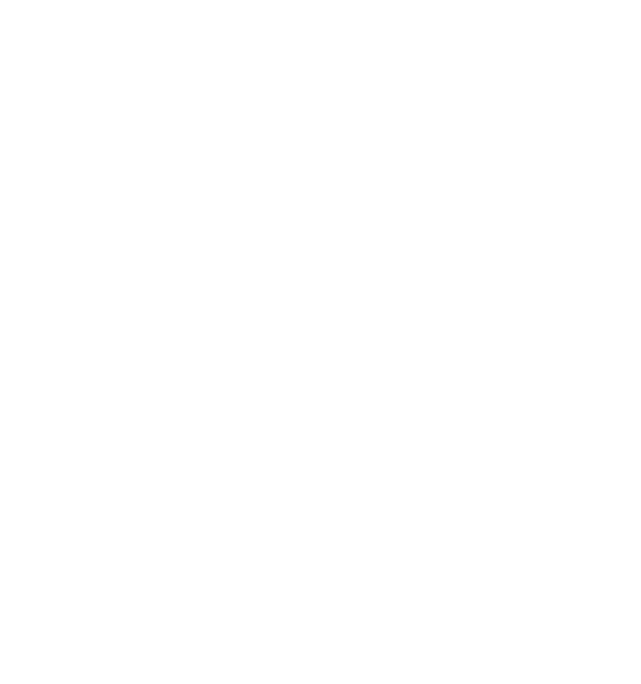
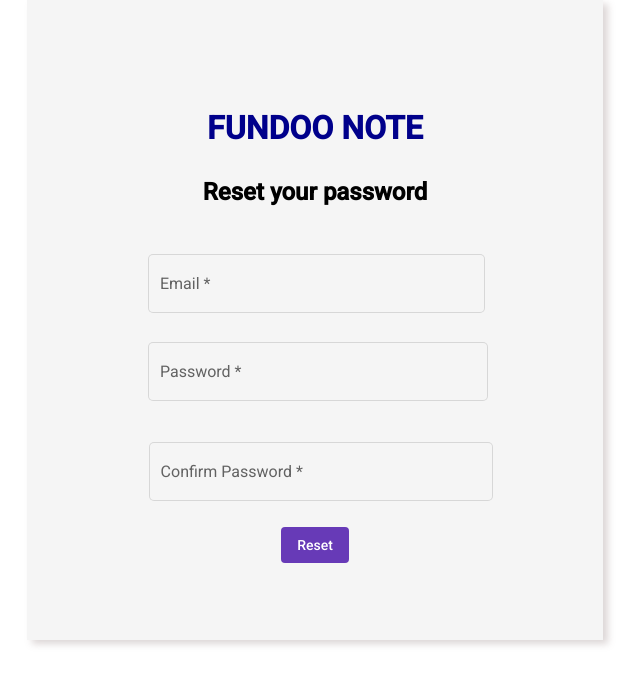
Before and after one commit to sri25-13/FundooNotesFrontEnd, an Angular app: page /reset in a window 1280 px wide. Before the commit this address led to /. Shown: the top 684 px of the page, without its empty margins (325-966 px from the left). Built offline with nearby package versions, Linux system fonts and the light colour scheme.

Commit message:
[harshini].Added Fundoo frontend user implementation

```diff
--- a/src/app/Component/register/register.component.html
+++ b/src/app/Component/register/register.component.html
@@ -54,7 +54,7 @@
       </div>
       </div>
           <div>
-            <button mat-raised-button color="primary" (click)="registration()">Register</button>
+            <button mat-raised-button color="primary" (click)="registrationForm()">Register</button>
         </div>
         <div class="login" >
             <span>Already registered? <a href="login">Login</a></span>
--- a/src/app/Component/register/register.component.ts
+++ b/src/app/Component/register/register.component.ts
@@ -19,27 +19,28 @@ export class RegisterComponent implements OnInit {
    email = new FormControl('', [ Validators.required, Validators.email,Validators.pattern('^[a-z0-9._%+-]+@[a-z0-9.-]+\.[a-z]{2,4}$'), ]);
      password = new FormControl('', [ Validators.required, Validators.minLength(6), ]);
      confirmpassword = new FormControl('', [ Validators.required, Validators.minLength(6),]);
-  registration() {
-    let fname = new String(this.firstName.value);
-    let lname = new String(this.lastName.value);
-    let pwd = new String(this.password.value);
-    let cpwd=new String(this.confirmpassword.value);
-    if (fname.length >= 4 && lname.length >= 4 && pwd.length >= 6 && pwd==cpwd) {
+  registrationForm(){
+  debugger;
+     let fname = new String(this.firstName.value);
+     let lname = new String(this.lastName.value);
+     let pwd = new String(this.password.value);
+     if(fname.length>=3 && lname.length>=4 && pwd.length>=6)
+     {
       const form = {
         firstName: this.firstName.value,
         lastName: this.lastName.value,
-        email: this.email.value,
+        email:this.email.value,
         password: this.password.value,
         confirmpassword:this.confirmpassword.value
       };
       this.service.registration(form).subscribe(
         (result) => {
-          console.log('result :', result);
           this.snackBar.open('Registered Successfully', 'Dismiss', { duration: 2000 });
-        });
+        },
+
+        (error) => {
+          this.snackBar.open('Registration Failed. invalid credentials', '', { duration: 2000 });
+      });
     }
-        (_error: any) => {
-          this.snackBar.open('Registration Failed. invalid credentials', '', { duration: 2000 });
-      };
   }
 }
--- a/src/app/Services/user.service.ts
+++ b/src/app/Services/user.service.ts
@@ -7,14 +7,15 @@ import { HttpClient} from '@angular/common/http';
 })
 export class UserService {
 
-  constructor(private http : HttpClient,private https:HttpClient) { }
+  constructor(private http : HttpClient) { }
 
   registration(values)
   {
     return this.http.post(environment.Url+'register',values);
   }
-  login(values)
-  {
-    return this.https.post(environment.Url + 'login',values);
-  }
+   login(value)
+   {
+     debugger;
+     return this.http.post(environment.Url + 'login',value);
+   }
 }
--- a/src/app/app-routing.module.ts
+++ b/src/app/app-routing.module.ts
@@ -3,11 +3,13 @@ import { Routes, RouterModule } from '@angular/router';
 import { RegisterComponent } from './Component/register/register.component';
 import { LoginComponent } from './login/login.component';
 import { ForgotPasswordComponent } from './forgotPassword/forgot-password.component';
+import { ResetPasswordComponent } from './reset-password/reset-password.component';
 
 const routes: Routes = [
   {path : 'register',component: RegisterComponent},
   {path : 'login',component: LoginComponent },
-  {path : 'forgotpassword',component:ForgotPasswordComponent}
+  {path : 'forgotpassword',component:ForgotPasswordComponent},
+  {path:'reset',component:ResetPasswordComponent}
 ];
 
 @NgModule({
--- a/src/app/forgotPassword/forgot-password.component.html
+++ b/src/app/forgotPassword/forgot-password.component.html
@@ -1,5 +1,13 @@
 <div class="card">
-    <h1>Fundoo Note</h1>
+    <h1>FUNDOO NOTE</h1>
+    <div>
+        <mat-card-title-group>
+            <mat-card-title >
+                <h4>Forgot password? </h4>
+            </mat-card-title>
+        </mat-card-title-group>
+        <p> Please enter your email address to reset your password</p>
+    </div>
     <div class="email">
         <mat-form-field class="mat-form" appearance="outline">
             <mat-label>Email</mat-label>
@@ -8,7 +16,11 @@
           <mat-error *ngIf="email.hasError('required')"> Email is required </mat-error>
         </mat-form-field>
     </div>
-    <div  >
-        <button mat-flat-button color="primary" > Submit</button>
+    <div>
+        <button mat-flat-button color="primary" > Send Reset link</button>
      </div>
 </div>
+<br>
+<div class="login">
+<span>Return to login form.<a href="login">Login</a></span>
+</div>
--- a/src/app/forgotPassword/forgot-password.component.scss
+++ b/src/app/forgotPassword/forgot-password.component.scss
@@ -3,14 +3,14 @@
     margin:auto;
     align-items: center;
     width: 45%;
-    height: 50%;
+    height: 60%;
     align-content: center;
     background-color: whitesmoke;
     box-shadow: 5px 4px 7px rgba(141, 124, 124, 0.3)
   }
   .email{
     padding-right: 70%;
-    padding-top:7%;
+    padding-top:5%;
    }
    .mat-form{
     width:195%;
@@ -24,3 +24,6 @@ h1
 div{
   text-align: center;
 }
+.login{
+  align-items: center;
+}
--- a/src/app/login/login.component.html
+++ b/src/app/login/login.component.html
@@ -17,7 +17,7 @@
                   <mat-error *ngIf="password.hasError('minlength')"> Minimum length 6 </mat-error>
                 </mat-form-field>
             </div>
-            <div  >
+            <div >
                 <button mat-flat-button color="primary" (click)="login()">Login </button>
              </div>
              <div class="forgot">
--- a/src/app/login/login.component.ts
+++ b/src/app/login/login.component.ts
@@ -16,19 +16,21 @@ export class LoginComponent implements OnInit {
   ngOnInit() {
   }
   login() {
+    debugger;
     let pwd = new String(this.password.value);
     if (pwd.length >= 6  ) {
       const form = {
         password: this.password.value,
+        email:this.email.value,
       };
       this.service.login(form).subscribe(
         (result) => {
-          console.log('result :', result);
-          this.snackBar.open('login Successfull', 'Dismiss', { duration: 2000 });
-        });
-    }
-        (_error: any) => {
-          this.snackBar.open('login Failed. invalid credentials', '', { duration: 2000 });
-      };
+          this.snackBar.open('login Successfull', 'Dismiss', { duration: 3000 });
+        },
+
+        (error) => {
+          this.snackBar.open('login Failed. invalid credentials', '', { duration: 1000 });
+      });
   }
+ }
 }
--- a/src/app/reset-password/reset-password.component.html
+++ b/src/app/reset-password/reset-password.component.html
@@ -1 +1,39 @@
-<p>reset-password works!</p>
+<div class="card">
+    <h1>FUNDOO NOTE</h1>
+    <div>
+    <div>
+        <mat-card-title-group>
+            <mat-card-title >
+                <h4>Reset your password</h4>
+            </mat-card-title>
+        </mat-card-title-group>
+    </div>
+        <div class="email">
+            <mat-form-field class="mat-form" appearance="outline">
+                <mat-label>Email</mat-label>
+              <input  matInput [formControl]="email" placeholder="abc@gmail.com" >
+              <mat-error *ngIf="email.hasError('email') && !email.hasError('required')">Invalid email </mat-error>
+              <mat-error *ngIf="email.hasError('required')"> Email is required </mat-error>
+            </mat-form-field>
+        </div>
+        <div>
+        <mat-form-field class="password" appearance="outline" >
+            <mat-label>Password</mat-label>
+          <input matInput [formControl]="password" placeholder="password" >
+          <mat-error *ngIf="password.hasError('required')">*required</mat-error>
+          <mat-error *ngIf="password.hasError('minlength')"> Minimum length 6 </mat-error>
+        </mat-form-field>
+     </div>
+      <div class="cpwd">
+        <mat-form-field class="confirmpassword" appearance="outline" >
+            <mat-label>Confirm Password</mat-label>
+          <input matInput [formControl]="confirmpassword" placeholder="confirmpassword" >
+          <mat-error *ngIf="confirmpassword.hasError('required')">*required</mat-error>
+          <mat-error *ngIf="confirmpassword.hasError('minlength')"> Minimum length 6 and should match with password</mat-error>
+        </mat-form-field>
+      </div>
+      <div>
+        <button mat-flat-button color="primary" > Reset </button>
+    </div>
+    </div>
+</div>
--- a/src/app/reset-password/reset-password.component.scss
+++ b/src/app/reset-password/reset-password.component.scss
@@ -0,0 +1,40 @@
+.card
+  {
+    margin-bottom: 20px;
+    margin:auto;
+    align-items: center;
+    width: 45%;
+    height: 80%;
+    align-content: center;
+    background-color: whitesmoke;
+    box-shadow: 5px 4px 7px rgba(141, 124, 124, 0.3)
+  }
+  h1
+  {
+    color:darkblue;
+    padding-top: 10px;
+  }
+  .cpwd{
+    margin-left: 2%;
+    margin-top: 2%;
+}
+.confirmpassword{
+    width:61%;
+    }
+
+    .email{
+        padding-right: 70%;
+        padding-top:2%;
+       }
+       .mat-form{
+        width:195%;
+        margin-left: 70%;
+    }
+    div{
+        text-align: center;
+    }
+    .password{
+        width:59%;
+        margin-right: -1%;
+
+    }
--- a/src/app/reset-password/reset-password.component.ts
+++ b/src/app/reset-password/reset-password.component.ts
@@ -1,4 +1,5 @@
 import { Component, OnInit } from '@angular/core';
+import { FormControl, Validators } from '@angular/forms';
 
 @Component({
   selector: 'app-reset-password',
@@ -8,7 +9,9 @@ import { Component, OnInit } from '@angular/core';
 export class ResetPasswordComponent implements OnInit {
 
   constructor() { }
-
+  email = new FormControl('', [ Validators.required, Validators.email,Validators.pattern('^[a-z0-9._%+-]+@[a-z0-9.-]+\.[a-z]{2,4}$'), ]);
+  password = new FormControl('', [ Validators.required, Validators.minLength(6), ]);
+  confirmpassword = new FormControl('', [ Validators.required, Validators.minLength(6),]);
   ngOnInit() {
   }
 
```
